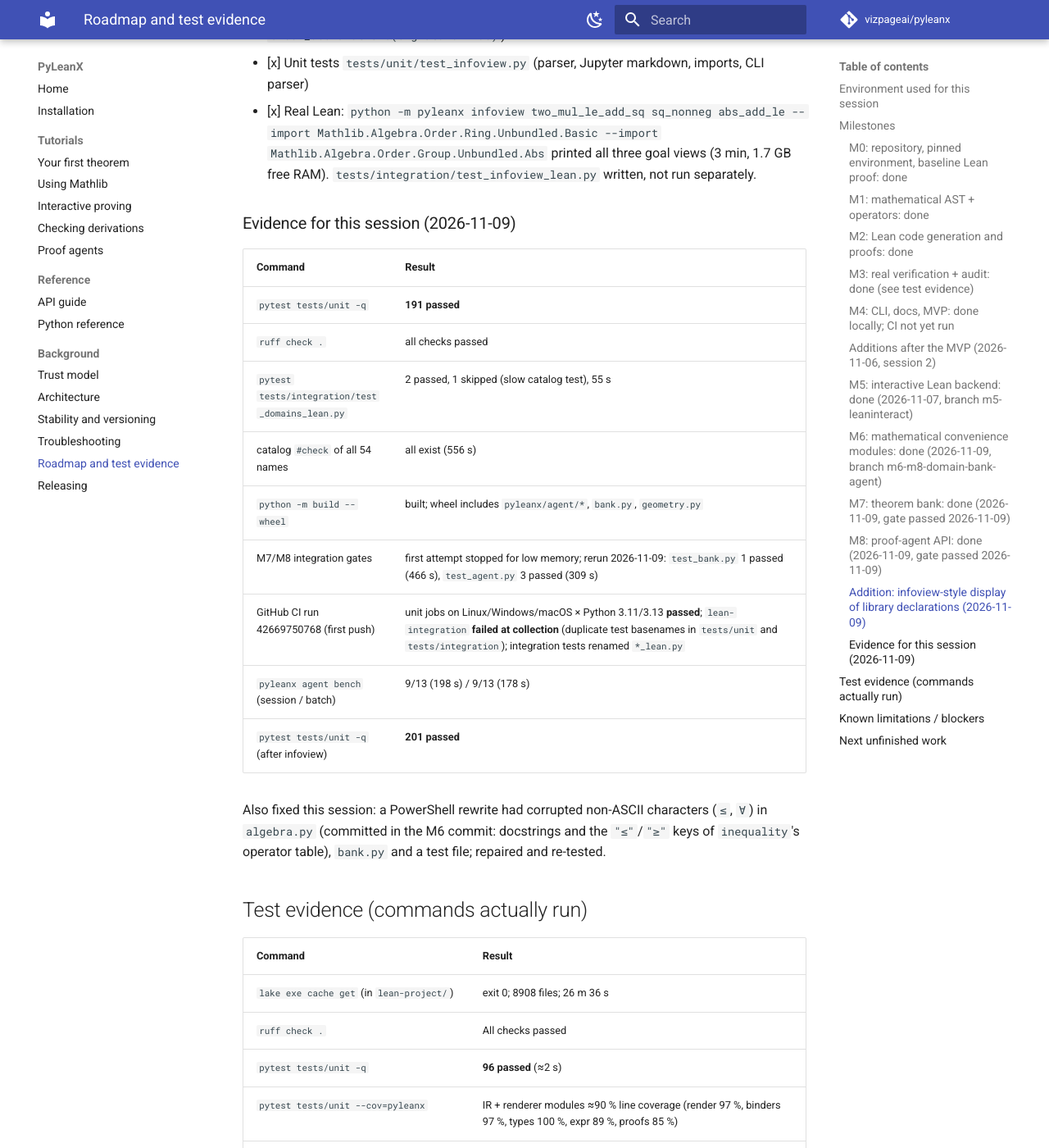
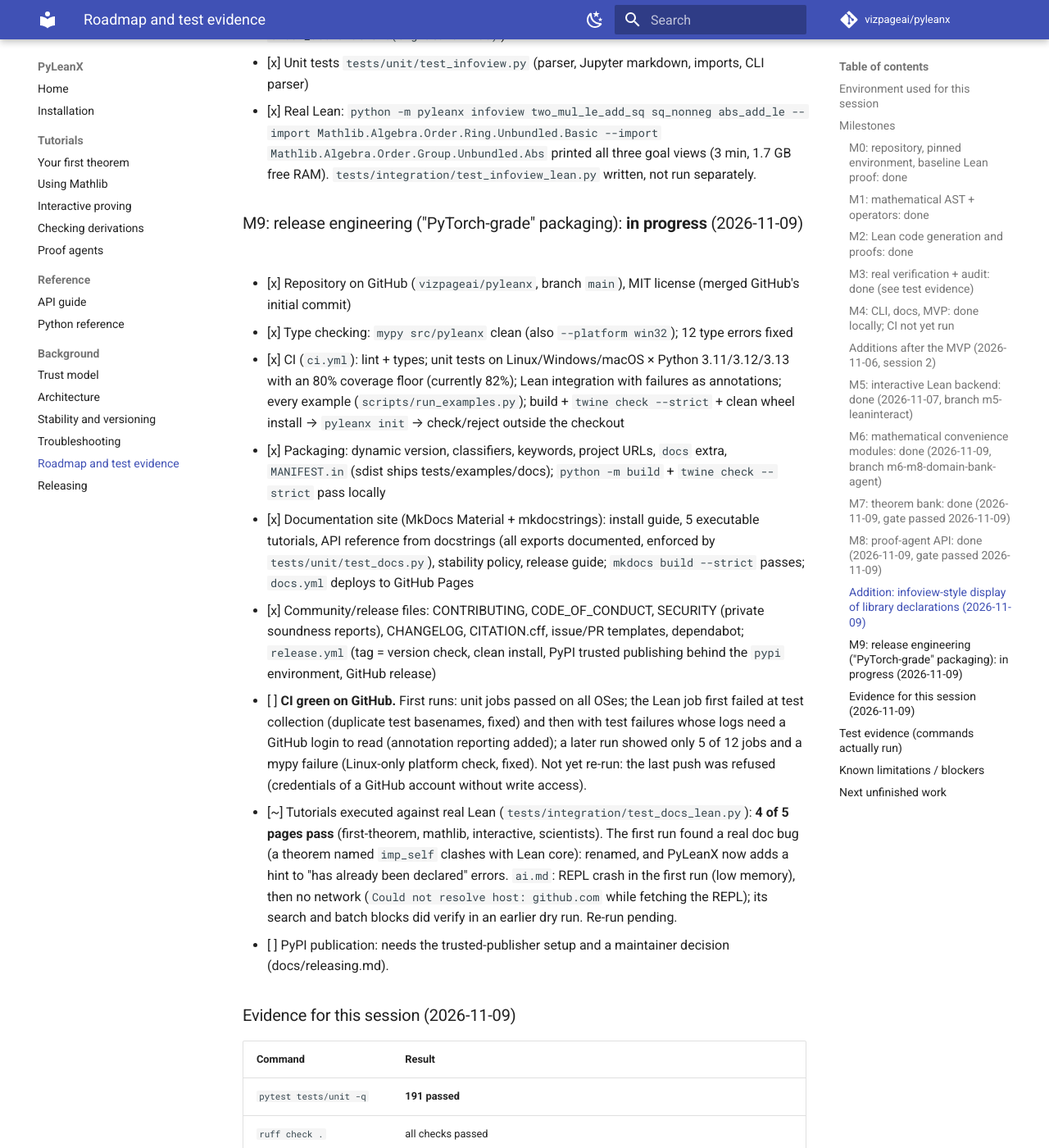
Before and after one commit to vizpageai/pyleanx, an MkDocs documentation site: the page built from docs/roadmap.md, in a window 1280 px wide and 1400 px high, scrolled down 5402 px. Shown: the whole window at 82% size. Built offline with MkDocs 1.6.1 and Material for MkDocs 9.7.7, drawn with Linux system fonts in a browser that asks for light colours; comment, search, counter and statistics services are not loaded; some of the changed text lies outside the part shown.

Commit message:
Tutorials checked against real Lean; hint for theorem names Lean already uses
- first-theorem tutorial: rename imp_self/add_zero (clash with Lean core)
- diagnostics: 'has already been declared' errors get a PyLeanX hint (unit-tested)
- roadmap: M9 status and evidence (4 of 5 tutorial pages verified with real Lean)

Co-Authored-By: Claude Opus 5.5 <noreply@anthropic.com>

```diff
--- a/docs/roadmap.md
+++ b/docs/roadmap.md
@@ -111,6 +111,17 @@ then fetched prebuilt `.olean`s. No Mathlib source was rebuilt.
 - [x] Unit tests `tests/unit/test_infoview.py` (parser, Jupyter markdown, imports, CLI parser)
 - [x] Real Lean: `python -m pyleanx infoview two_mul_le_add_sq sq_nonneg abs_add_le --import Mathlib.Algebra.Order.Ring.Unbundled.Basic --import Mathlib.Algebra.Order.Group.Unbundled.Abs` printed all three goal views (3 min, 1.7 GB free RAM). `tests/integration/test_infoview_lean.py` written, not run separately.
 
+### M9: release engineering ("PyTorch-grade" packaging): **in progress** (2026-11-09)
+- [x] Repository on GitHub (`vizpageai/pyleanx`, branch `main`), MIT license (merged GitHub's initial commit)
+- [x] Type checking: `mypy src/pyleanx` clean (also `--platform win32`); 12 type errors fixed
+- [x] CI (`ci.yml`): lint + types; unit tests on Linux/Windows/macOS × Python 3.11/3.12/3.13 with an 80% coverage floor (currently 82%); Lean integration with failures as annotations; every example (`scripts/run_examples.py`); build + `twine check --strict` + clean wheel install → `pyleanx init` → check/reject outside the checkout
+- [x] Packaging: dynamic version, classifiers, keywords, project URLs, `docs` extra, `MANIFEST.in` (sdist ships tests/examples/docs); `python -m build` + `twine check --strict` pass locally
+- [x] Documentation site (MkDocs Material + mkdocstrings): install guide, 5 executable tutorials, API reference from docstrings (all exports documented, enforced by `tests/unit/test_docs.py`), stability policy, release guide; `mkdocs build --strict` passes; `docs.yml` deploys to GitHub Pages
+- [x] Community/release files: CONTRIBUTING, CODE_OF_CONDUCT, SECURITY (private soundness reports), CHANGELOG, CITATION.cff, issue/PR templates, dependabot; `release.yml` (tag = version check, clean install, PyPI trusted publishing behind the `pypi` environment, GitHub release)
+- [ ] **CI green on GitHub.** First runs: unit jobs passed on all OSes; the Lean job first failed at test collection (duplicate test basenames, fixed) and then with test failures whose logs need a GitHub login to read (annotation reporting added); a later run showed only 5 of 12 jobs and a mypy failure (Linux-only platform check, fixed). Not yet re-run: the last push was refused (credentials of a GitHub account without write access).
+- [~] Tutorials executed against real Lean (`tests/integration/test_docs_lean.py`): **4 of 5 pages pass** (first-theorem, mathlib, interactive, scientists). The first run found a real doc bug (a theorem named `imp_self` clashes with Lean core): renamed, and PyLeanX now adds a hint to "has already been declared" errors. `ai.md`: REPL crash in the first run (low memory), then no network (`Could not resolve host: github.com` while fetching the REPL); its search and batch blocks did verify in an earlier dry run. Re-run pending.
+- [ ] PyPI publication: needs the trusted-publisher setup and a maintainer decision (docs/releasing.md).
+
 ### Evidence for this session (2026-11-09)
 | Command | Result |
 |---|---|
@@ -123,6 +134,7 @@ then fetched prebuilt `.olean`s. No Mathlib source was rebuilt.
 | GitHub CI run 42669750768 (first push) | unit jobs on Linux/Windows/macOS × Python 3.11/3.13 **passed**; `lean-integration` **failed at collection** (duplicate test basenames in `tests/unit` and `tests/integration`); integration tests renamed `*_lean.py` |
 | `pyleanx agent bench` (session / batch) | 9/13 (198 s) / 9/13 (178 s) |
 | `pytest tests/unit -q` (after infoview) | **201 passed** |
+| `pytest tests/unit -q` (M9) | **210 passed**; `mypy` clean (linux/win32/darwin); `mkdocs build --strict` OK; `twine check --strict` PASSED |
 
 Also fixed this session: a PowerShell rewrite had corrupted non-ASCII characters (`≤`, `∀`) in
 `algebra.py` (committed in the M6 commit: docstrings and the `"≤"`/`"≥"` keys of
@@ -193,7 +205,6 @@ explained; to investigate on an idle machine before claiming batch speedups).
 
 ## Next unfinished work
 
-1. M4 release gates: merge the milestone branches, push to GitHub so the Linux CI runs; clean-machine install.
+1. M9: get CI green on GitHub (push access, then read the Lean job's failure annotations); run the tutorial gate; publish 0.1.0 (docs/releasing.md).
 2. Make the benchmark's retrieval proposer (bank lemmas, `constructor`, `use` witnesses) solve the 4 unsolved baseline problems; plug in an LLM proposer.
 3. Independent replay check (`lean4checker`) for adversarial settings.
-4. Run `tests/integration/test_infoview_lean.py` on its own (the CLI path was exercised with real Lean).
```
Also changed, not shown: docs/tutorials/first-theorem.md (+6 -2 lines), 2 other files.
